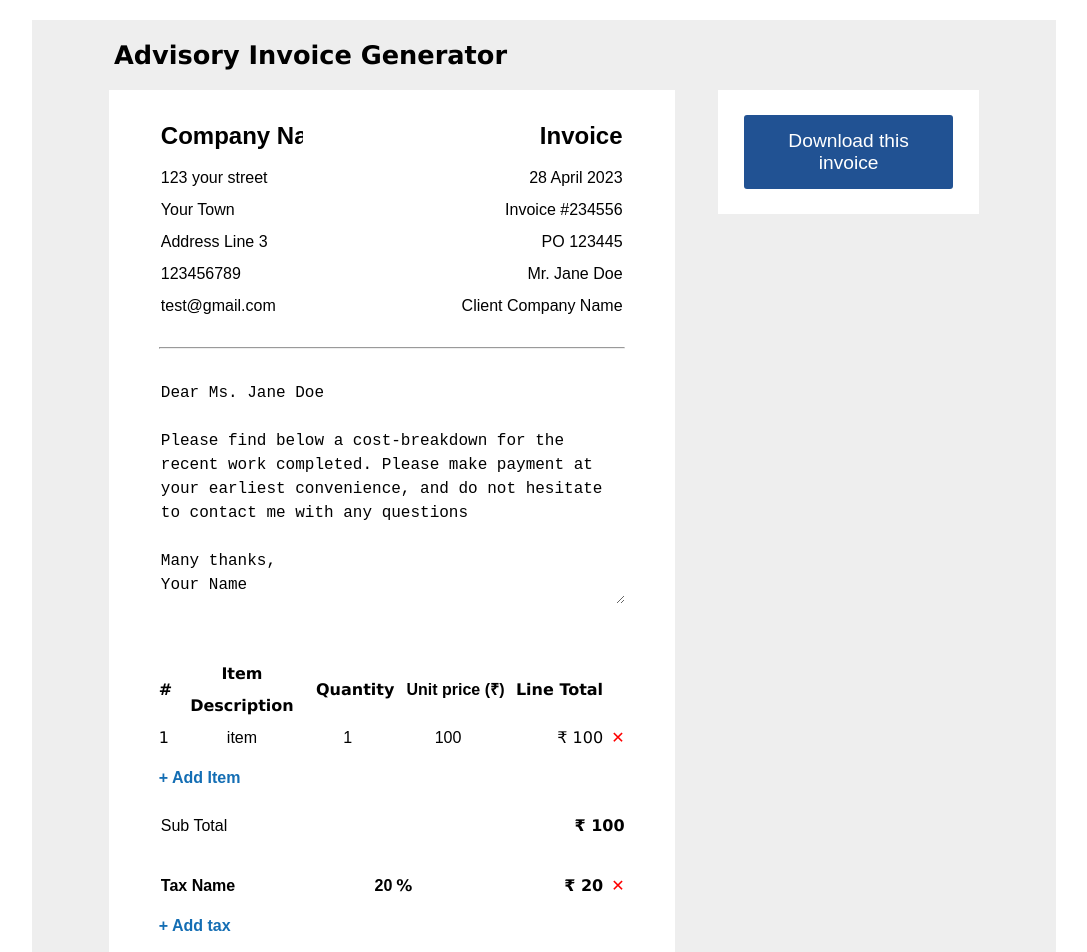
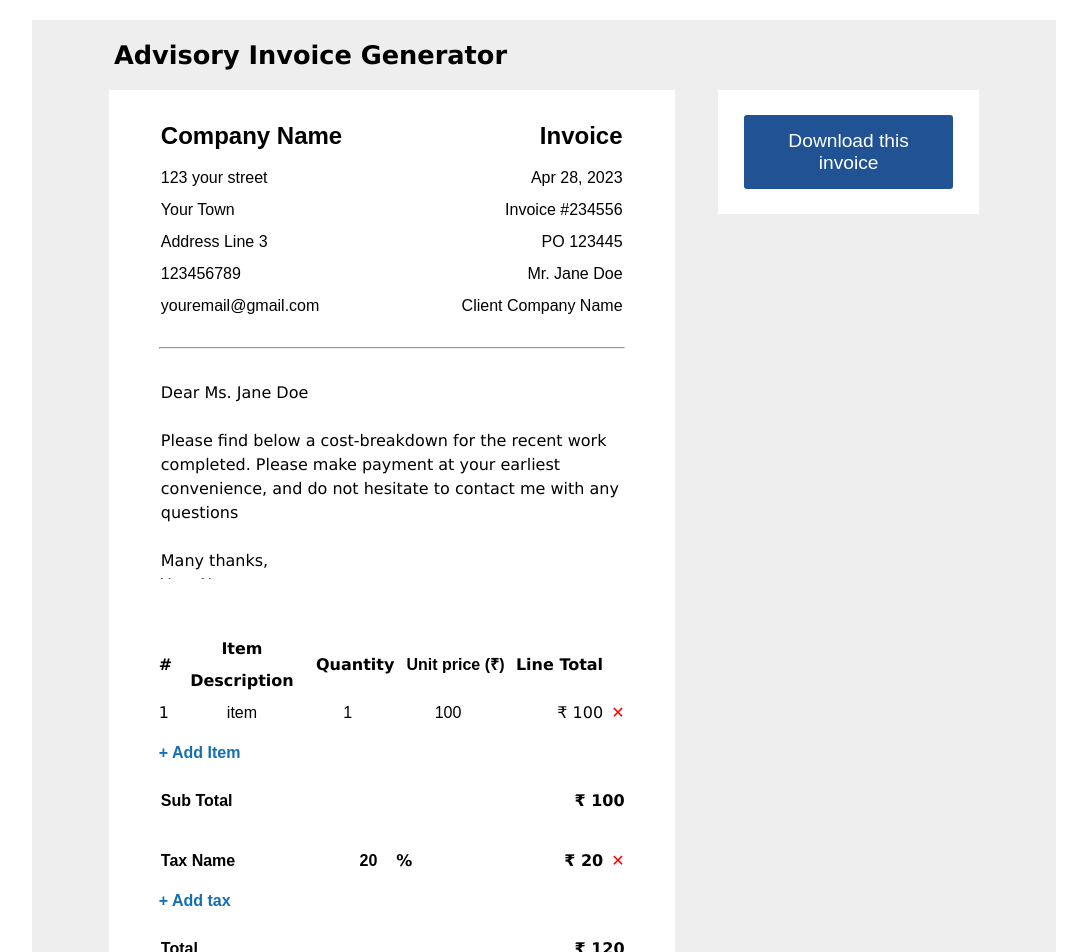
Before and after one commit to shivamSharma-iwell/kickStartFE_nextjs, a Next.js app: page / in a window 1280 px wide. Shown: the top 952 px of the page, without its empty margins (96-1183 px from the left). Built offline with nearby package versions, Linux system fonts and the light colour scheme.

Commit message:
update: css

```diff
--- a/components/items.js
+++ b/components/items.js
@@ -34,7 +34,7 @@ const Items = (props) => {
                             name="description"
                             value={item.description}
                             onChange={(event) => {props.modifyItems("changeItem", event, item.itemID)}}
-                            maxLength="25"
+                            maxLength="40"
                         />
                     </td>
                     <td>
@@ -72,10 +72,10 @@ const Items = (props) => {
                 </td>
             </tr>
         <tr>
-            <td colSpan="4"><b>
-                <input className={styles.inputBox} name="subTotalName"
+            <td colSpan="4">
+                <input className={`${styles.inputBox} ${styles.highlight}`} name="subTotalName"
                 value={props.data.subTotalName} onChange={(event)=>props.handleChange(event)} maxLength="25"/>
-                </b></td>
+                </td>
             <td className={styles.alignRight} colSpan="2"><b>{props.price.currencySymbol} {props.subTotal}</b></td>
         </tr>
         </tfoot>
--- a/components/taxes.js
+++ b/components/taxes.js
@@ -10,7 +10,7 @@ const Taxes = (props) => {
                     <td><input className={`${styles.inputBox} ${styles.highlight}`} name="taxName"
                     onChange={(event) => props.modifyTaxes("changeTax", event, tax.taxID)} value={tax.taxName} maxLength="25"/></td>
                     <td className={styles.alignCenter}>
-                        <input className={`${styles.highlight} ${styles.taxPercentage}`} name="taxPercentage"
+                        <input className={`${styles.highlight} ${styles.taxPercentage}`} name="taxPercentage" type="number"
                         onChange={(event) => props.modifyTaxes("changeTax", event, tax.taxID)} value={tax.taxPercentage} maxLength="10"/>
                         <span>%</span>
                     </td>
@@ -28,7 +28,8 @@ const Taxes = (props) => {
                 </td>
              </tr>
             <tr>
-                <td className={styles.alignLeft} colSpan="2"><b><input className={styles.inputBox} name="totalWithTaxName" value={props.data.totalWithTaxName} onChange={(event)=>props.handleChange(event)}/></b></td>
+                <td className={styles.alignLeft} colSpan="2"><input className={`${styles.inputBox} ${styles.highlight}`} type="text"
+                name="totalWithTaxName" value={props.data.totalWithTaxName} onChange={(event)=>props.handleChange(event)}/></td>
                 <td className={styles.alignRight}><b>{props.price.currencySymbol} {props.totalWithTax}</b></td>
             </tr>
         </tfoot>
--- a/package.json
+++ b/package.json
@@ -9,6 +9,7 @@
     "lint": "next lint"
   },
   "dependencies": {
+    "moment": "^2.29.4",
     "next": "13.3.1",
     "react": "18.2.0",
     "react-dom": "18.2.0",
--- a/pages/index.js
+++ b/pages/index.js
@@ -4,16 +4,10 @@ import { v4 as uuid } from 'uuid'
 import styles from '../styles/styles.module.css'
 import Items from '../components/items'
 import Taxes from '../components/taxes'
-
+import moment from 'moment'
 
 export default function Index() {
-
-  const date = new Date();
-
-  const day = date.getDate();
-  const month = date.toLocaleString('en-us', { month: 'long' });
-  const year = date.getFullYear();
-  const currentDate = `${day} ${month} ${year}`;
+  const currentDate = moment().format('ll')
 
   const [items, setItems] = useState([{
       itemID: uuid(),
@@ -33,10 +27,10 @@ export default function Index() {
   const [subTotal, setsubTotal] = useState(100)
   const [totalWithTax, setTotalWithTax] = useState(120)
 
-  const [price, setPrice] = useState({
-      unitPriceName: 'Unit price (₹)',
-      currencySymbol: '₹'
-  })
+    const [price, setPrice] = useState({
+        unitPriceName: 'Unit price (₹)',
+        currencySymbol: '₹'
+    })
 
   const [address, setAddress] = useState({
     addressLine1: '123 your street',
@@ -152,7 +146,7 @@ export default function Index() {
   const [data, setData] = useState({
     advisoryCompanyName: 'Company Name',
     contactNo: '123456789',
-    email: 'test@gmail.com',
+    email: 'youremail@gmail.com',
     invoiceHeading: 'Invoice',
     date: currentDate,
     invoiceID: 'Invoice #234556',
@@ -238,7 +232,7 @@ export default function Index() {
                   <div className={styles.headerInfo}>
                       <div className={styles.leftContainer}>
                           <input className={`${styles.heading} ${styles.inputBox}`} name="advisoryCompanyName"
-                          value={data.advisoryCompanyName} onChange={(event)=>handleChange(event)} maxLength="25"/>
+                          value={data.advisoryCompanyName} onChange={(event)=>handleChange(event)} maxLength="40"/>
                           <div>
                               <input className={styles.inputBox} name="addressLine1"
                               onChange={(event)=>handleChangeAddress(event)} value={address.addressLine1} maxLength="25"/>
--- a/styles/styles.module.css
+++ b/styles/styles.module.css
@@ -36,6 +36,12 @@
     margin-bottom: 25px;
     line-height: 2;
 }
+.leftContainer{
+    flex-basis: 50%;
+}
+.rightContainer{
+    flex-basis: 50%;
+}
 .heading{
     font-size: 1.5rem;
     font-weight: 700;
@@ -65,8 +71,8 @@
 .userMessageBox{
     max-width: 100%;
     min-width: 100%;
-    max-height: 225px;
-    min-height: 225px;
+    max-height: 200px;
+    min-height: 200px;
 }
 .conclusionMessageBox{
     max-width: 100%;
@@ -170,12 +176,13 @@
 .textAreaBox{
     padding: 2px;
     border: none;
+    font-family: Verdana, Geneva, Tahoma, sans-serif;
+    resize: none;
 }
 .btn{
     border: none;
     background: none;
 }
-
 
 @media screen and (max-width: 1200px) {
     .screenContainer{
@@ -194,5 +201,4 @@
     .rightMainBox{
         width: 100%;
     }
-
 }
```
Also changed, not shown: 1 other file (tests, documents, lock files or other folders).
